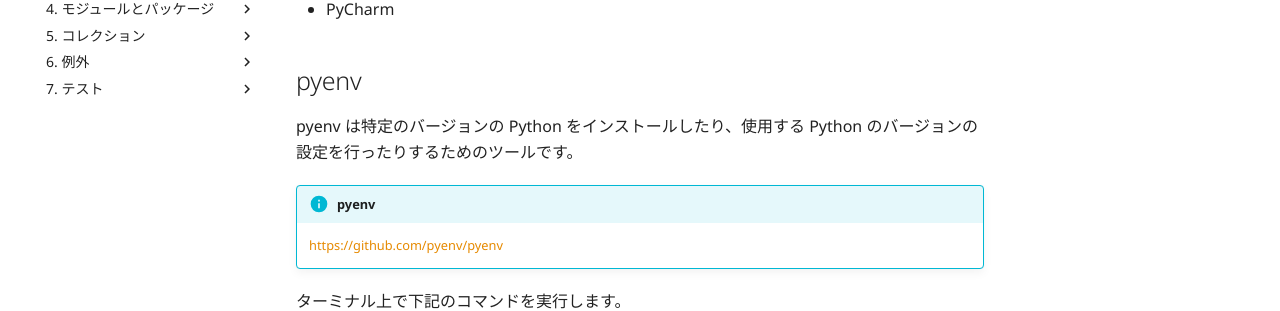
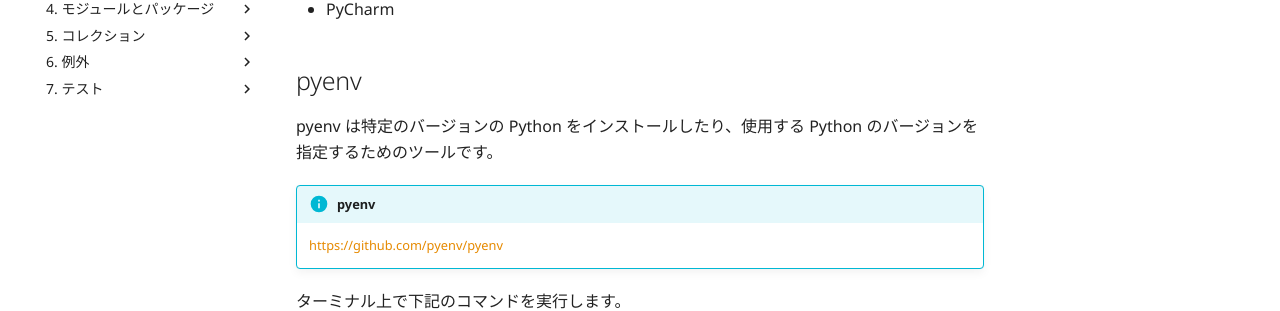
Before and after one commit to rinatz/python-book, an MkDocs documentation site: the page built from docs/ch01-01-installation.md, in a window 1280 px wide and 900 px high. Shown: the part 291-602 px from the top of the window. Built offline with MkDocs 1.6.1 and Material for MkDocs 9.7.7, drawn with Linux system fonts in a browser that asks for light colours; emoji names are drawn with the system emoji font; comment, search, counter and statistics services are not loaded.

Commit message:
Modify installation

```diff
--- a/docs/ch01-01-installation.md
+++ b/docs/ch01-01-installation.md
@@ -8,7 +8,7 @@ Python 開発に必要な下記のツールをインストールします。
 
 ## pyenv
 
-pyenv は特定のバージョンの Python をインストールしたり、使用する Python のバージョンの設定を行ったりするためのツールです。
+pyenv は特定のバージョンの Python をインストールしたり、使用する Python のバージョンを指定するためのツールです。
 
 !!! info "pyenv"
     https://github.com/pyenv/pyenv
```
